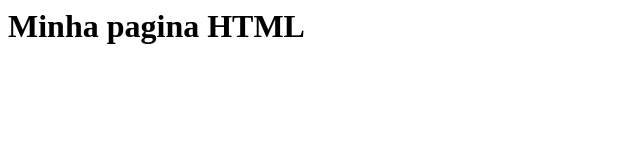
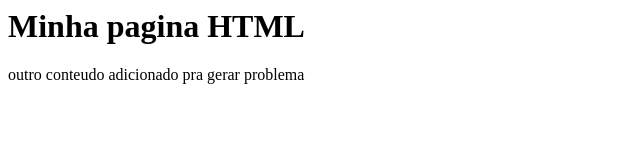
Before and after one commit to agatamenezes/gama-no-github, a plain HTML site: page index.html in a window 1280 px wide. Shown: the whole page, without its empty margins (0-640 px from the left). Drawn offline with Linux system fonts and the light colour scheme.

Commit message:
outro commit, desta vezz em main

```diff
--- a/index.html
+++ b/index.html
@@ -1,5 +1,6 @@
 <html>
     <body>
         <h1>Minha pagina HTML</h1>
+        <p>outro conteudo adicionado pra gerar problema</p>
     </body>
 </html>
```
